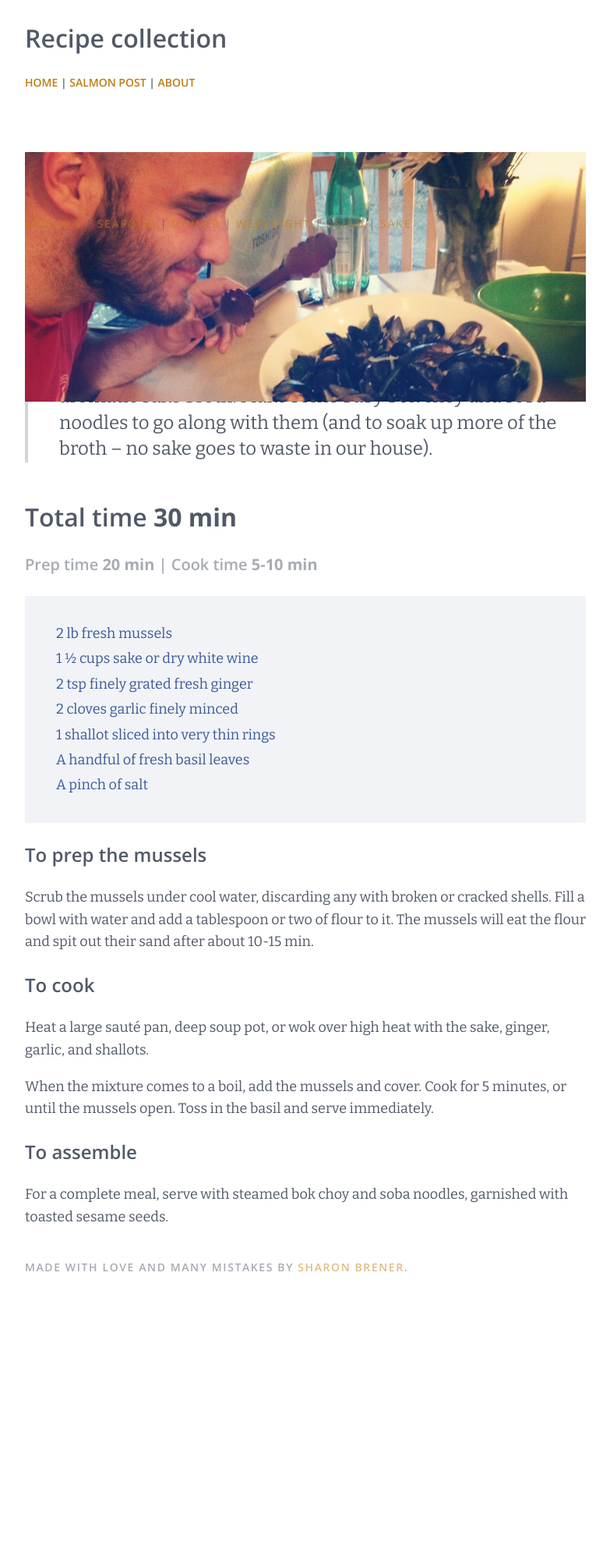
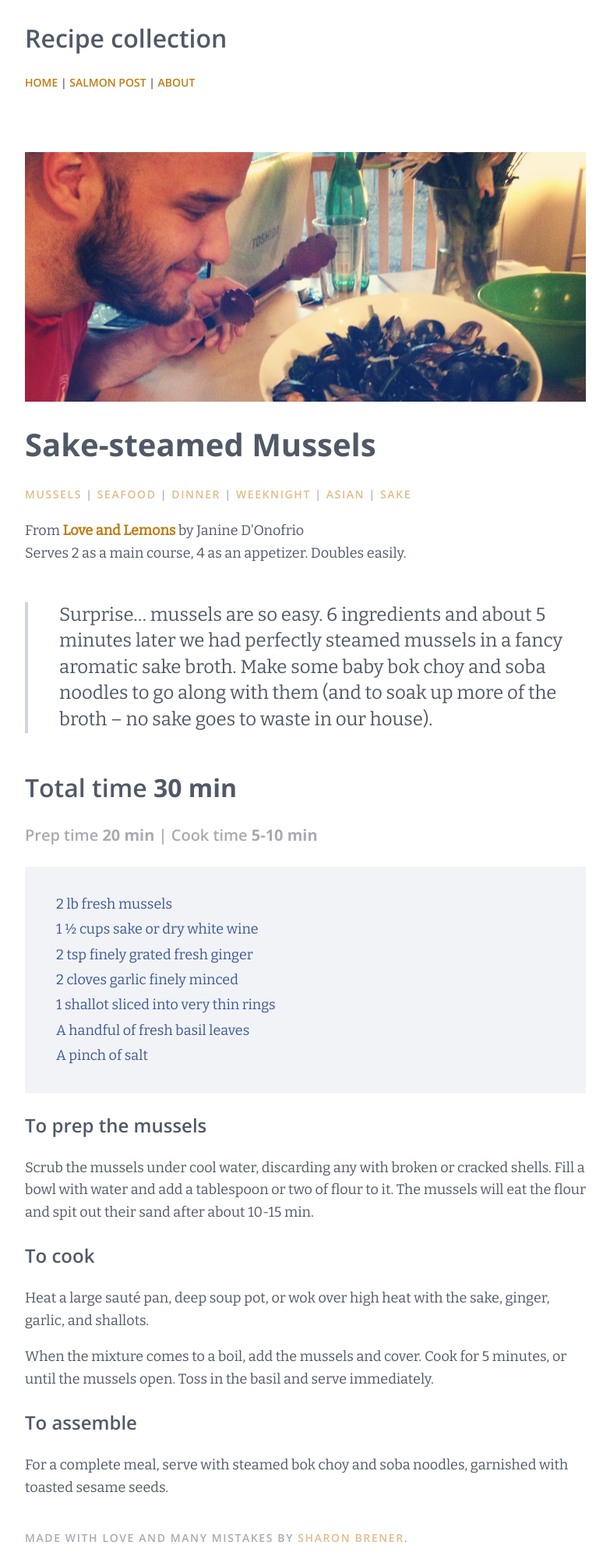
Before and after one commit to scottgallant/recipe-collection, a Jekyll site: the page built from _posts/2017-01-07-sake-steamed-mussels.md, in a window 1280 px wide. Shown: the whole page at 78% size, without its empty margins (248-1031 px from the left). Built offline with Jekyll 4.4.1, drawn with Linux system fonts in a browser that asks for light colours; before the commit the page ends 1657 px from its top, so only the background shows below that.

Commit message:
respect me, image.

```diff
--- a/css/style.css
+++ b/css/style.css
@@ -145,7 +145,8 @@ content {
 	width: 100%;
 	max-height: 20rem;
 	overflow: hidden;
-	position: absolute;
+	position: relative;
+	display: block;
 	}
 
 .tags {
```
